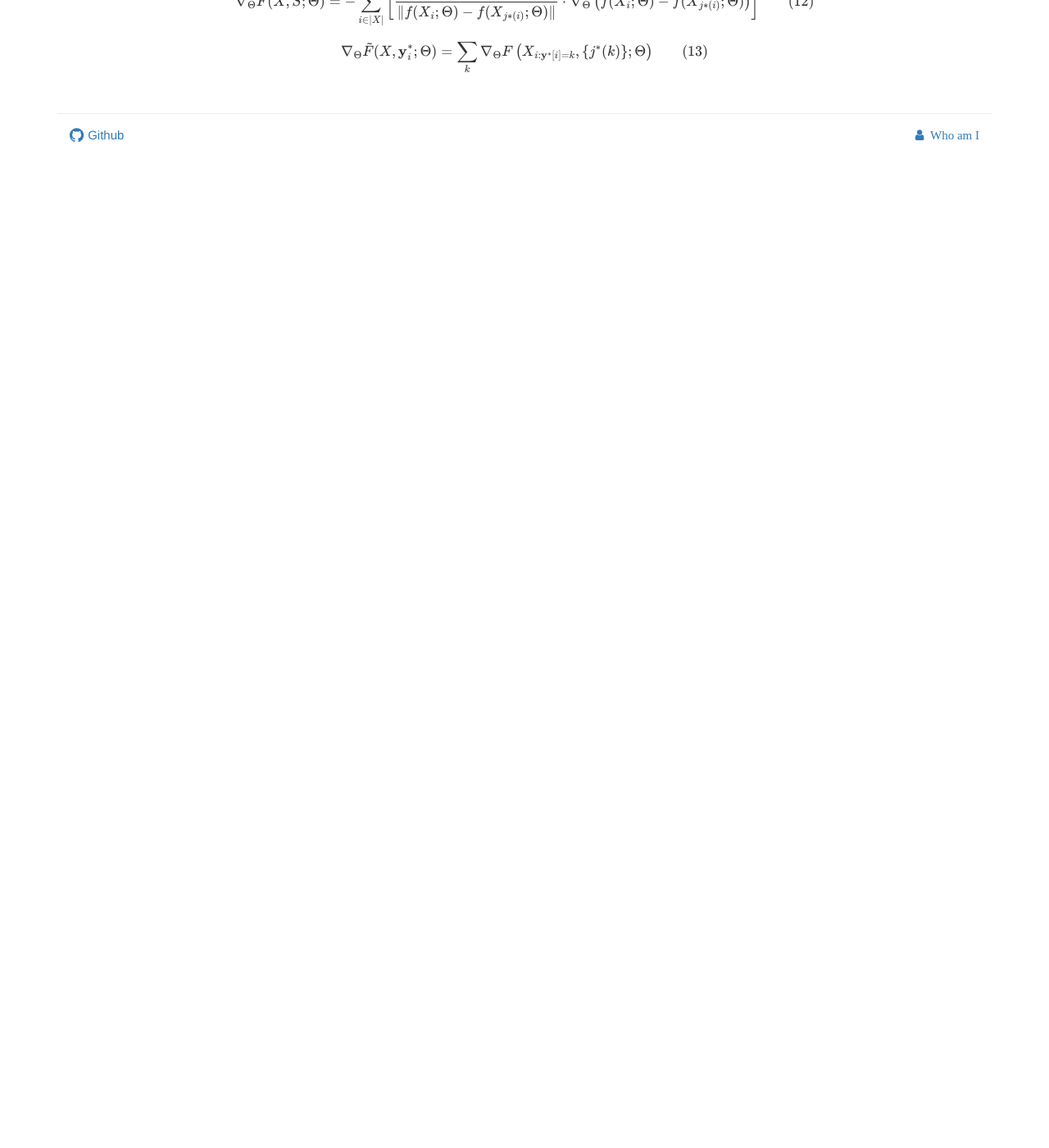
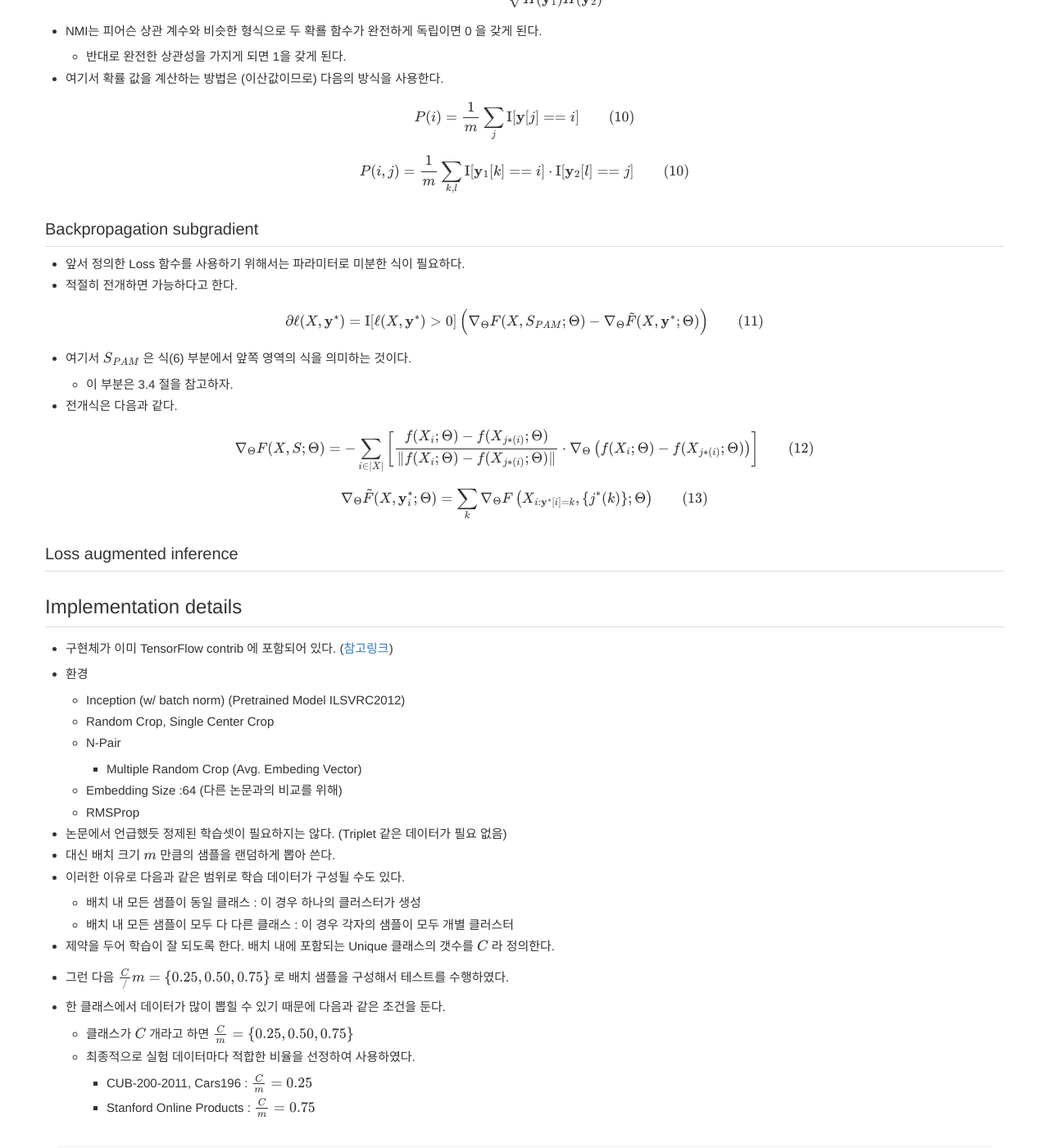
Before and after one commit to norman3/papers, a Jekyll site: the page built from docs/deep_metric_learning_via_facility_location.md, in a window 1280 px wide and 1400 px high, scrolled down 7613 px. Shown: the whole window at 82% size. Built offline with Jekyll 4.4.1, drawn with Linux system fonts in a browser that asks for light colours; nearby versions of some CDN libraries; library files that are not in the unit come from our copies; formulas are drawn with MathJax 3; before the commit the page ends 7798 px from its top, so only the background shows below that; some of the changed text lies outside the part shown.

Commit message:
add docs

```diff
--- a/docs/deep_metric_learning_via_facility_location.md
+++ b/docs/deep_metric_learning_via_facility_location.md
@@ -214,26 +214,70 @@ $$\ell (X, {\bf y}^*) = \left[ \max_{ S \subset V,\; |S|=|\mathcal{Y}| } \left\{
 $$g(S)[i] = {\arg\min}_{j} \| f(X_i;\Theta) - f(X_{j|j \in S};\Theta)\|\qquad{(7)}$$
 
 - Margin Term 은 클러스터링 품질을 측정하는 것이다.
-- 만약 term 이 0 인 경우 두개의 값이 동일한 것이고, 1인 경우 최악의 경우를 의미하게 된다.
-
-
-
-
-
+    - \\(y\\) 와 \\(y^*\\) 가 일치하는 경우 이 값은 0이 된다.
+    - 그리고 1인 경우 최악의 경우를 의미한다. (서로 아무런 상관없이 값이 발현)
+- 식은 다음과 같다.
 
 $$\Delta({\bf y}, {\bf y}^*) = 1 - NMI({\bf y}, {\bf y}^*)\qquad{(8)}$$
 
+(참고)
+
+- Mutual Information 은 다음과 같이 정의된다.
+
+$$MI[{\bf x}, {\bf y}] \equiv KL(p({\bf x}, {\bf y})||p({\bf x})p({\bf y})) = - \iint p({\bf x}, {\bf y})\ln\left(\dfrac{p({\bf x})p({\bf y})}{p({\bf x}, {\bf y})}\right)d{\bf x}d{\bf y}$$
+
+- NMI (Normalized Mutual Information)
 
 $$NMI(({\bf y}_1, {\bf y}_2) = \frac{MI({\bf y}_1,{\bf y}_2)}{\sqrt{H({\bf y}_1)H({\bf y}_2)}}\qquad{(9)}$$
 
+- NMI는 피어슨 상관 계수와 비슷한 형식으로 두 확룔 함수가 완전하게 독립이면 0 을 갖게 된다.
+    - 반대로 완전한 상관성을 가지게 되면 1을 갖게 된다.
+
+- 여기서 확률 값을 계산하는 방법은 (이산값이므로) 다음의 방식을 사용한다.
 
 $$P(i) = \frac{1}{m} \sum_j \mathrm{I}[{\bf y}[j] == i] \qquad{(10)}$$
 
 $$P(i, j) = \frac{1}{m} \sum_{k,l} \mathrm{I}[{\bf y}_1[k] == i]\cdot \mathrm{I}[{\bf y}_2[l]==j]\qquad{(10)}$$
 
+### Backpropagation subgradient
+
+- 앞서 정의한 Loss 함수를 사용하기 위해서는 파라미터로 미분한 식이 필요하다.
+- 적절히 전개하면 가능하다고 한다.
 
 $$\partial \ell(X, {\bf y}^*) = \mathrm{I}[\ell(X, {\bf y}^*)>0]\left(\nabla_{\Theta}F(X, S_{PAM};\Theta) - \nabla_{\Theta}\tilde{F}(X, {\bf y}^*;\Theta)  \right)\qquad{(11)}$$
+
+- 여기서 \\(S\_{PAM}\\) 은 식(6) 부분에서 앞쪽 영역의 식을 의미하는 것이다.
+    - 이 부분은 3.4 절을 참고하자.
+
+- 전개식은 다음과 같다.
 
 $$\nabla_{\Theta}F(X, S;\Theta) = - \sum_{i \in |X|} \left[ \frac{f(X_i;\Theta)-f(X_{j*(i)};\Theta)}{\| f(X_i;\Theta)-f(X_{j*(i)};\Theta) \|} \cdot \nabla_{\Theta}\left(f(X_i;\Theta)-f(X_{j*(i)};\Theta)\right)\right]\qquad{(12)}$$
 
 $$\nabla_{\Theta}\tilde{F}(X, {\bf y}_i^*;\Theta) = \sum_k \nabla_{\Theta}F\left(X_{i:{\bf y}^*[i]=k},\{j^*(k)\};\Theta\right)\qquad{(13)}$$
+
+### Loss augmented inference
+
+## Implementation details
+
+- 구현체가 이미 TensorFlow contrib 에 포함되어 있다. ([참고링크](https://www.tensorflow.org/versions/master/api_docs/python/tf/contrib/losses/metric_learning/cluster_loss){:target="_blank"})
+
+- 환경
+    - Inception (w/ batch norm) (Pretrained Model ILSVRC2012)
+    - Random Crop, Single Center Crop
+    - N-Pair
+        - Multiple Random Crop (Avg. Embeding Vector)
+    - Embedding Size :64 (다른 논문과의 비교를 위해)
+    - RMSProp
+- 논문에서 언급했듯 정제된 학습셋이 필요하지는 않다. (Triplet 같은 데이터가 필요 없음)
+- 대신 배치 크기 \\(m\\) 만큼의 샘플을 랜덤하게 뽑아 쓴다.
+- 이러한 이유로 다음과 같은 범위로 학습 데이터가 구성될 수도 있다.
+    - 배치 내 모든 샘플이 동일 클래스 : 이 경우 하나의 클러스터가 생성
+    - 배치 내 모든 샘플이 모두 다 다른 클래스 : 이 경우 각자의 샘플이 모두 개별 클러스터
+- 제약을 두어 학습이 잘 되도록 한다. 배치 내에 포함되는 Unique 클래스의 갯수를 \\(C\\) 라 정의한다.
+- 그런 다음 \\(\frac{C}/m=\\{0.25, 0.50, 0.75\\}\\) 로 배치 샘플을 구성해서 테스트를 수행하였다.
+
+- 한 클래스에서 데이터가 많이 뽑힐 수 있기 때문에 다음과 같은 조건을 둔다.
+    - 클래스가 \\(C\\) 개라고 하면 \\(\frac{C}{m}=\\{0.25, 0.50, 0.75\\}\\)
+    - 최종적으로 실험 데이터마다 적합한 비율을 선정하여 사용하였다.
+        - CUB-200-2011, Cars196 : \\(\frac{C}{m}=0.25\\)
+        - Stanford Online Products : \\(\frac{C}{m}=0.75\\)
```
